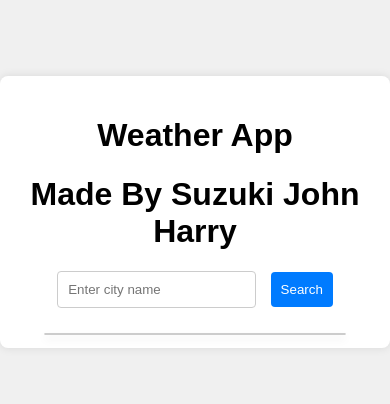
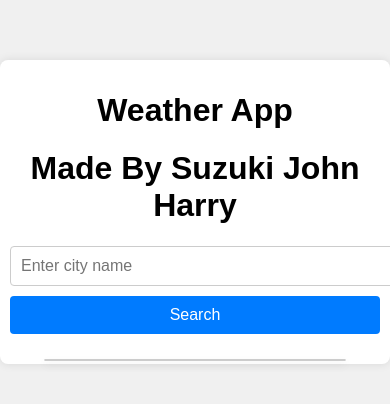
Before and after one commit to lqqvn/WeatherWeather, a plain HTML site: page index.html in a window 390 px wide. Shown: the part 210-614 px from the top of the page. Drawn offline with Linux system fonts and the light colour scheme.

Commit message:
Smaller Screens Update
Signed-off-by: Suzuki Harry <harrymangubat2008@gmail.com>

```diff
--- a/styles.css
+++ b/styles.css
@@ -66,3 +66,34 @@ button:hover {
 .suggestions div:hover {
     background-color: #f0f0f0;
 }
+
+/* Responsive styles for smaller screens */
+@media (max-width: 768px) {
+    .container {
+        padding: 15px; /* Reduced padding */
+        border-radius: 12px; /* Slightly reduced radius for smaller screens */
+    }
+
+    input {
+        width: 100%; /* Make input full width */
+        padding: 10px; /* Keep padding consistent */
+        margin-right: 0; /* Remove right margin */
+        margin-bottom: 10px; /* Add margin below for spacing */
+    }
+
+    button {
+        width: 100%; /* Make button full width */
+        padding: 10px; /* Keep padding consistent */
+    }
+}
+
+@media (max-width: 480px) {
+    .container {
+        padding: 10px; /* Further reduce padding for very small screens */
+        border-radius: 8px; /* Further reduce radius */
+    }
+
+    input, button {
+        font-size: 16px; /* Increase font size for better readability */
+    }
+}
```
